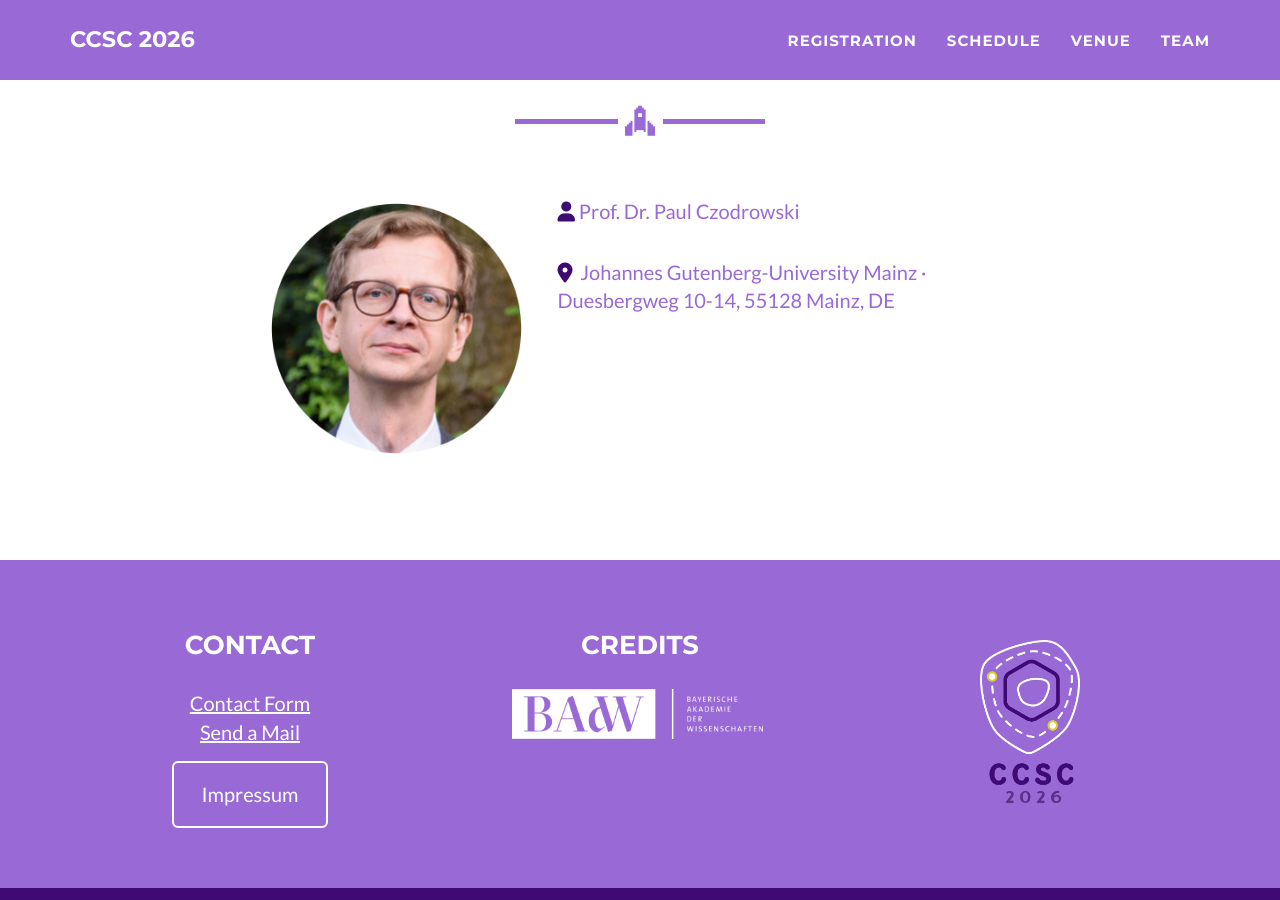
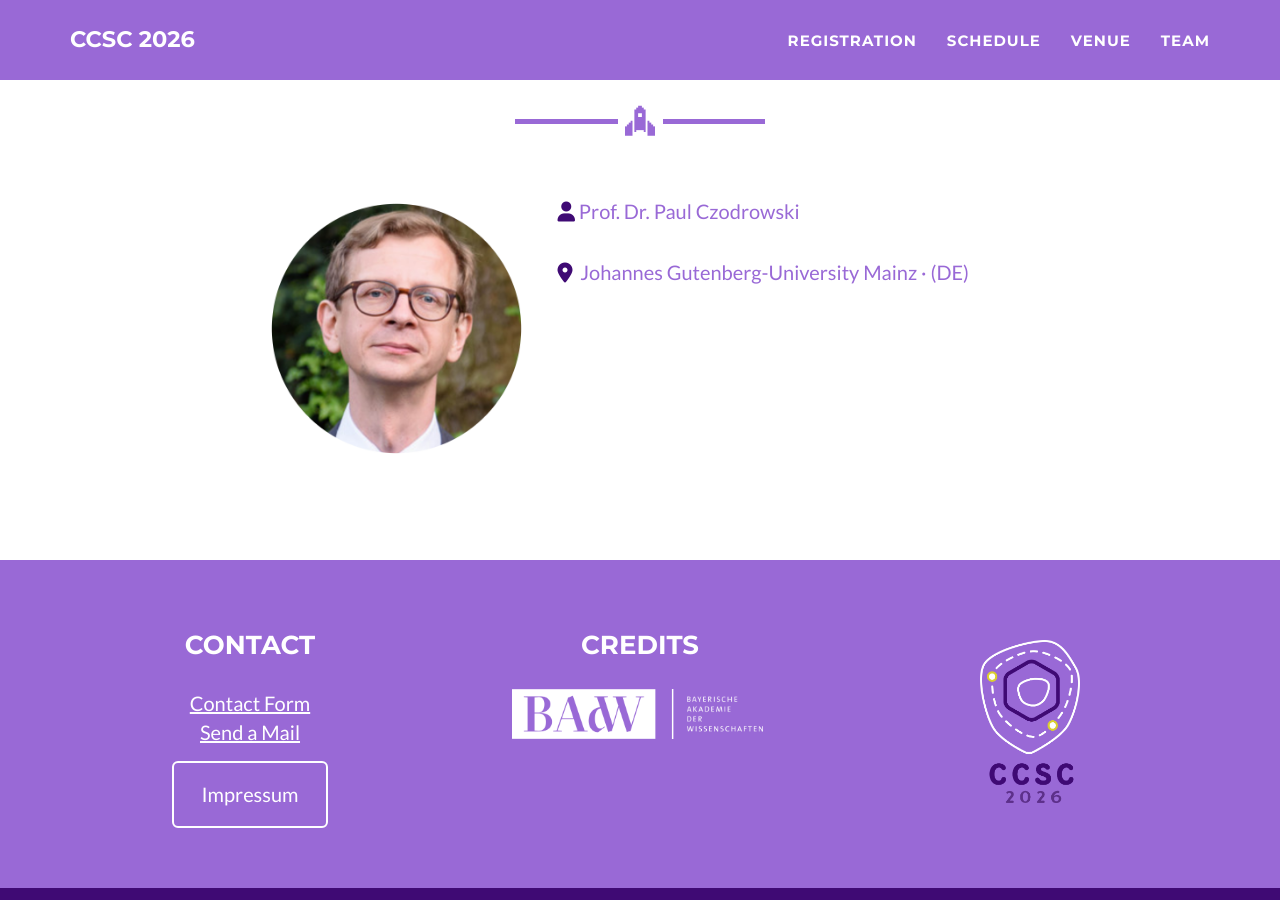
Before and after one commit to ccsc2026/ccsc2026.github.io, a Jekyll site: the page built from talks/czodrowski.md, in a window 1280 px wide and 900 px high, scrolled down 470 px. Built offline with Jekyll 4.4.1, drawn with Linux system fonts in a browser that asks for light colours.

Commit message:
Update czodrowski.md

```diff
--- a/talks/czodrowski.md
+++ b/talks/czodrowski.md
@@ -5,7 +5,7 @@ talknumber: D06
 talktime: '10.-13.03.2026, 15:00 – 15:30'
 speaker: "Prof. Dr. Paul Czodrowski"
 img: "Czodrowski, Paul.png"
-location: 'Johannes Gutenberg-University Mainz · Duesbergweg 10-14, 55128 Mainz, DE'
+location: 'Johannes Gutenberg-University Mainz · (DE)'
 title: 'TBC'
 authors: P. Czodrowski
 abstract: 'TBC'
```
